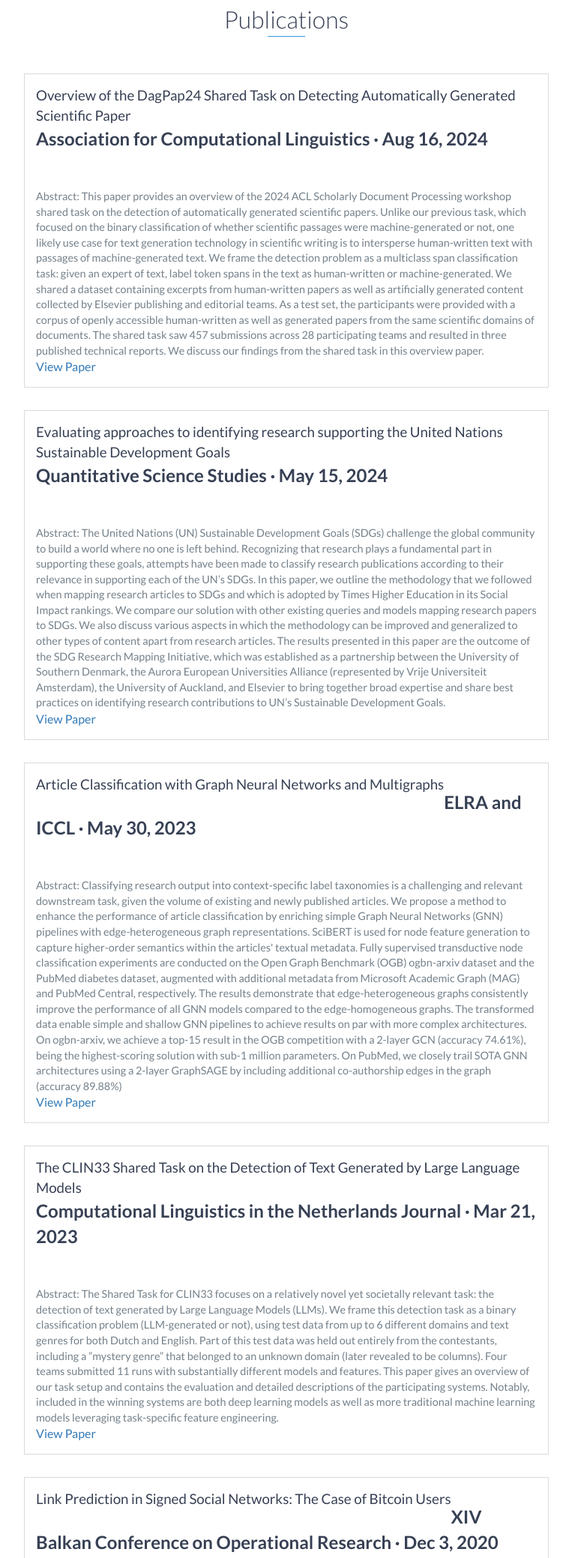
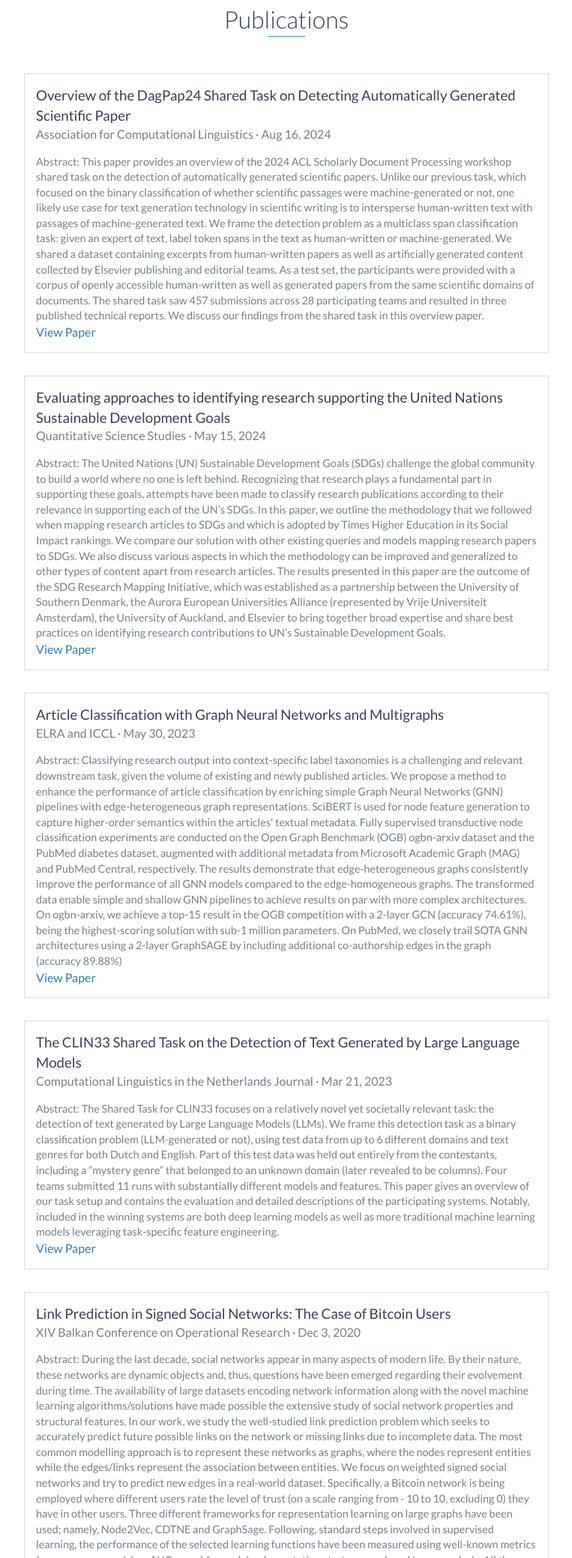
Before and after one commit to ChamezopoulosSavvas/chamezopoulossavvas.github.io, a website: page index.html in a window 1280 px wide. Shown: the part 2074-4152 px from the top of the page at 75% size, without its empty margins (258-1021 px from the left). Drawn offline with nearby package versions, Linux system fonts and the light colour scheme.

Commit message:
Update index.html

```diff
--- a/index.html
+++ b/index.html
@@ -140,10 +140,10 @@
             <h4>Mother Tongue</h4>
         </div>
         <!-- End Languages -->
-        <h2 id=publications class="heading">Publications</h2>
+        <h2 id=publications class="heading">Publications</h4>
 	<div class="education-block">
 		<h3>Overview of the DagPap24 Shared Task on Detecting Automatically Generated Scientific Paper</h3>
-		<h2>Association for Computational Linguistics · Aug 16, 2024</h2>
+		<h4>Association for Computational Linguistics · Aug 16, 2024</h4>
             <p>
                 Abstract: This paper provides an overview of the 2024 ACL Scholarly Document Processing workshop shared task on the detection
 		    of automatically generated scientific papers. Unlike our previous task, which focused on the binary classification of
@@ -159,7 +159,7 @@
         </div>
 	<div class="education-block">
 		<h3>Evaluating approaches to identifying research supporting the United Nations Sustainable Development Goals</h3>
-		<h2>Quantitative Science Studies · May 15, 2024</h2>
+		<h4>Quantitative Science Studies · May 15, 2024</h4>
             <p>
                 Abstract: The United Nations (UN) Sustainable Development Goals (SDGs) challenge the global community to build a world where no
 		    one is left behind. Recognizing that research plays a fundamental part in supporting these goals, attempts have been made
@@ -176,7 +176,7 @@
         </div>
 	<div class="education-block">
 		<h3>Article Classification with Graph Neural Networks and Multigraphs</h3>
-		<h2>ELRA and ICCL · May 30, 2023</h2>
+		<h4>ELRA and ICCL · May 30, 2023</h4>
             <p>
                 Abstract: Classifying research output into context-specific label taxonomies is a challenging and relevant downstream task,
 		    given the volume of existing and newly published articles. We propose a method to enhance the performance of article
@@ -194,7 +194,7 @@
         </div>
 	<div class="education-block">
 		<h3>The CLIN33 Shared Task on the Detection of Text Generated by Large Language Models</h3>
-		<h2>Computational Linguistics in the Netherlands Journal · Mar 21, 2023</h2>
+		<h4>Computational Linguistics in the Netherlands Journal · Mar 21, 2023</h4>
             <p>
                 Abstract: The Shared Task for CLIN33 focuses on a relatively novel yet societally relevant task: the detection of text generated by Large Language Models (LLMs).
 		    We frame this detection task as a binary classification problem (LLM-generated or not), using test data from up to 6 different domains and text genres for
@@ -207,7 +207,7 @@
         </div>
         <div class="education-block">
 		<h3>Link Prediction in Signed Social Networks: The Case of Bitcoin Users</h3>
-		<h2>XIV Balkan Conference on Operational Research · Dec 3, 2020</h2>
+		<h4>XIV Balkan Conference on Operational Research · Dec 3, 2020</h4>
             <p>
                 Abstract: During the last decade, social networks appear in many aspects of modern life. By their nature,
 		    these networks are dynamic objects and, thus, questions have been emerged regarding their evolvement during time.
```
